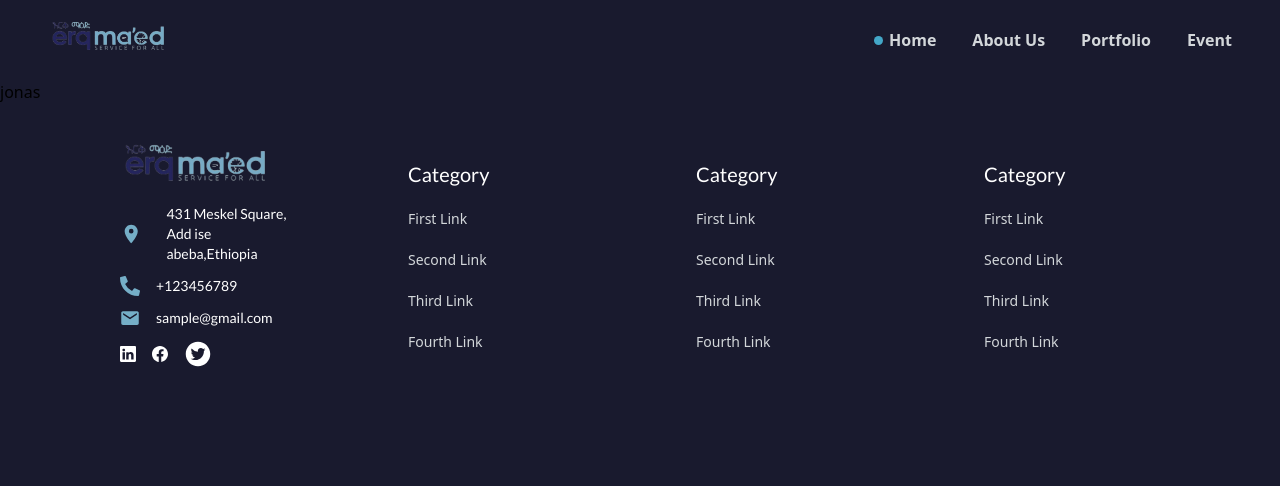
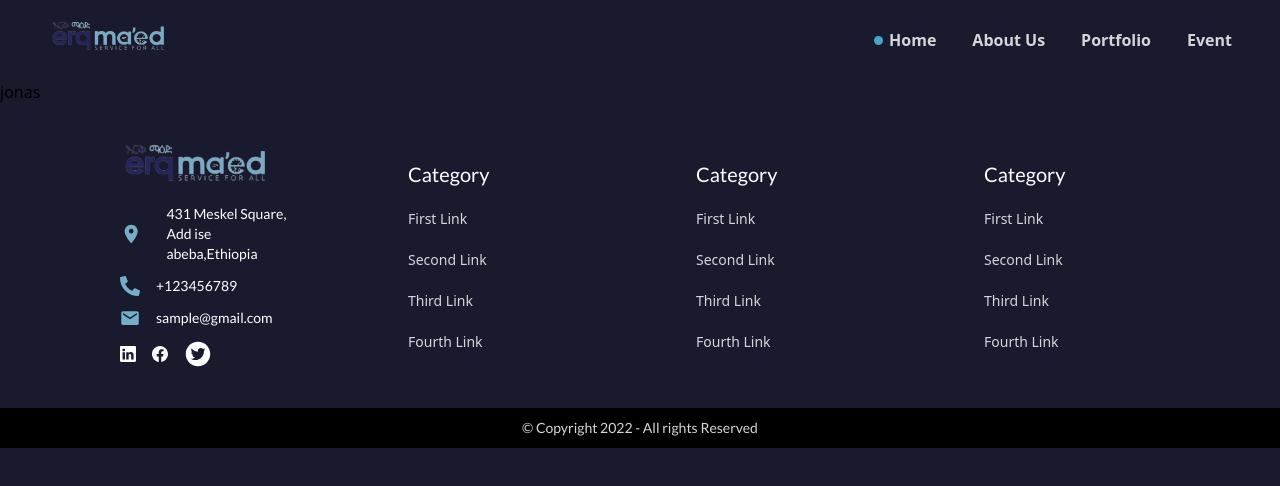
Before and after one commit to natnael-OQP/erq-maed, a Next.js app: page / in a window 1280 px wide. Shown: the top 486 px of the page. Built offline with nearby package versions, Linux system fonts and the light colour scheme.

Commit message:
add copy right div

```diff
--- a/components/layout.js
+++ b/components/layout.js
@@ -7,6 +7,12 @@ const Layout = ({children}) => {
 			<Navbar />
 			<main>{children}</main>
 			<Footer />
+			{/* copy right */}
+			<div className="bg-black text-white h-10 fy items-center justify-center">
+				<h3 className="text-color3 text-sm font-lato">
+					&copy; {" " }Copyright 2022 - All rights Reserved
+				</h3>
+			</div>
 		</div>
 	);
 }
```
